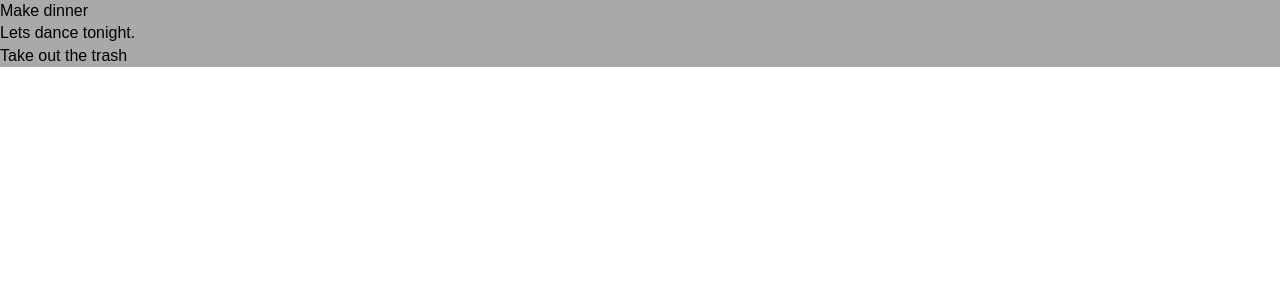
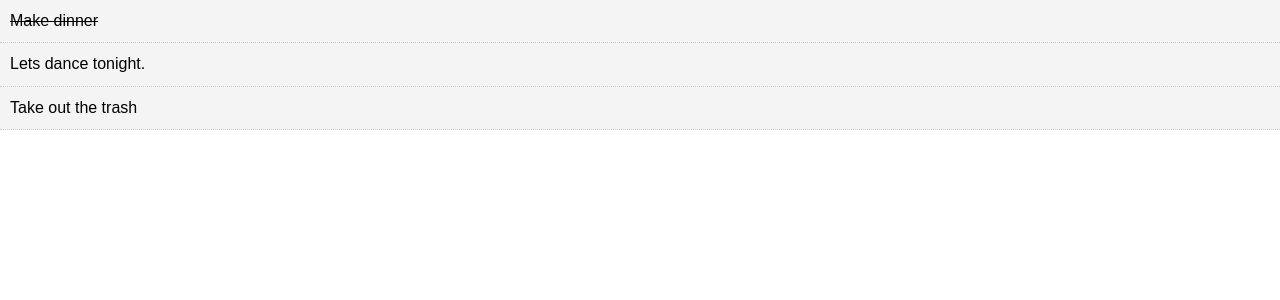
Before and after one commit to sparkle666/reactTodo, a React (Create React App) app: page / in a window 1280 px wide. Shown: the top 300 px of the page. Built offline with nearby package versions, Linux system fonts and the light colour scheme.

Commit message:
changed to function based styling

```diff
--- a/src/App.js
+++ b/src/App.js
@@ -9,7 +9,7 @@
         {
             id: 1,
             title: "Make dinner",
-            completed: false,
+            completed: true,
         },
         {
             id: 2,
--- a/src/components/TodoItem.js
+++ b/src/components/TodoItem.js
@@ -3,16 +3,23 @@
 
 class TodoItem extends Component{
     getStyle = () => {
-        if(this.props.todo.completed){
-            return {
-                textDecoration: "line-through",
-            }
-        }
-        else {
-            return {
-                textDecoration: 'none',
-                backgroundColor: 'darkgrey'
-            }
+        // if(this.props.todo.completed){
+        //     return {
+        //         textDecoration: "line-through",
+        //     }
+        // }
+        // else {
+        //     return {
+        //         textDecoration: 'none',
+        //         backgroundColor: 'darkgrey'
+        //     }
+        // }
+        return {
+            textDecoration: this.props.todo.completed ? "line-through" : "none",
+            backgroundColor: "#f4f4f4",
+            padding: "10px",
+            borderBottom: '1px #ccc dotted'
+
         }
     }
     render(){
```
